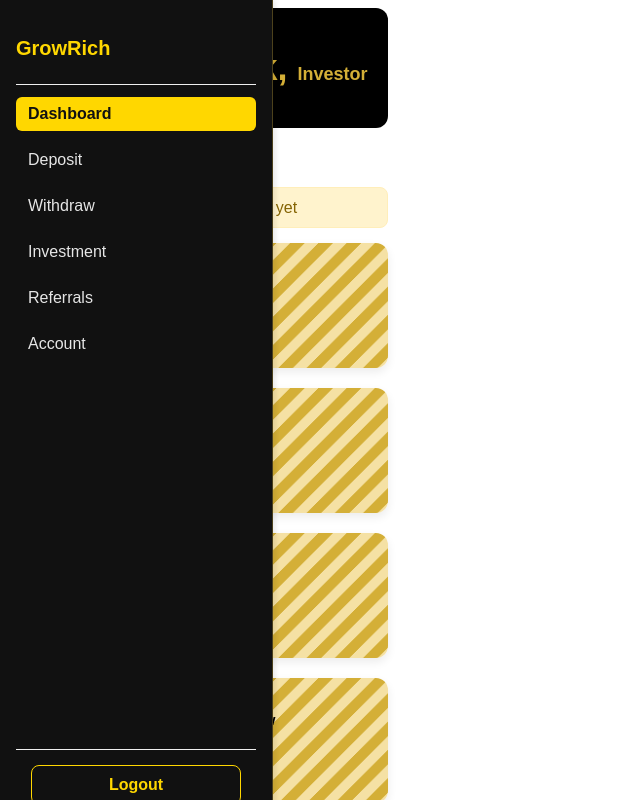
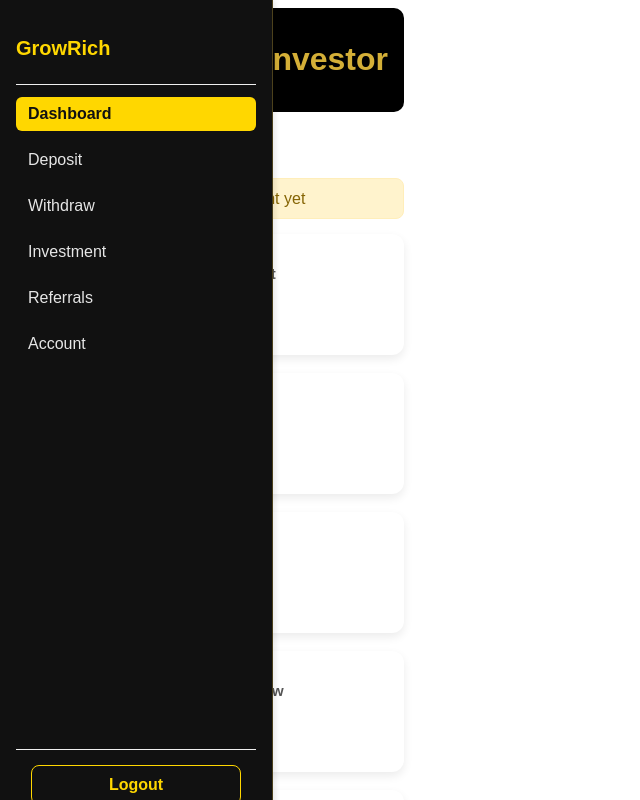
Before and after one commit to YBspotted20045/Grow-rich-investinm, a React (Vite) app: page /dashboard in a window 1280 px wide. Shown: the top 800 px of the page, without its empty margins (0-640 px from the left). Built offline with nearby package versions, Linux system fonts and the light colour scheme; no server answers; sample sign-in values are in the browser's storage.

Commit message:
Update Dashboard.css

```diff
--- a/src/pages/Dashboard.css
+++ b/src/pages/Dashboard.css
@@ -1,9 +1,11 @@
 .dashboard-wrapper {
   display: flex;
+  flex-direction: column;
   min-height: 100vh;
   background: #ffffff;
   position: relative;
   overflow: hidden;
+  padding: 20px;
 }
 
 /* Decorative black & gold circles */
@@ -16,108 +18,111 @@
   z-index: 0;
 }
 
-/* Gold circle */
 .dashboard-wrapper::before {
-  width: 200px;
-  height: 200px;
+  width: 180px;
+  height: 180px;
   background: #d4af37;
-  top: 10%;
-  left: -80px;
+  top: 12%;
+  left: -70px;
 }
 
-/* Black circle */
 .dashboard-wrapper::after {
-  width: 150px;
-  height: 150px;
+  width: 140px;
+  height: 140px;
   background: #000;
-  bottom: 15%;
-  right: -60px;
+  bottom: 18%;
+  right: -50px;
 }
 
-/* Main content */
-.dashboard-content {
-  flex: 1;
-  padding: 20px;
-  margin-left: 220px; /* space for sidebar */
+/* Heading */
+.dashboard-heading {
+  font-size: 22px;
+  font-weight: bold;
+  color: #222;
+  margin-bottom: 20px;
   position: relative;
-  z-index: 1; /* ensures text/cards are above background */
+  z-index: 1;
+}
+
+.dashboard-heading::after {
+  content: "";
+  display: block;
+  width: 60px;
+  height: 3px;
+  background: #d4af37;
+  margin-top: 5px;
 }
 
 /* Welcome card */
 .welcome-card {
-  background-color: #000; /* black */
-  color: #d4af37; /* gold */
-  padding: 15px 20px;       /* reduced padding */
-  border-radius: 12px;
+  background: #000;
+  color: #d4af37;
+  padding: 12px 16px;
+  border-radius: 10px;
+  font-size: 16px;
+  font-weight: 600;
+  margin-bottom: 20px;
   text-align: center;
-  font-size: 18px;          /* reduced from 22px */
-  font-weight: bold;
-  margin-bottom: 20px;
-  z-index: 2;
-  position: relative;
+  z-index: 1;
 }
 
-.welcome-card span {
-  color: #d4af37;
-  font-size: 18px;          /* match heading size */
+/* Section titles */
+.overview-title {
+  font-size: 20px;
+  font-weight: bold;
+  color: #333;
+  margin: 15px 0;
+  position: relative;
+  z-index: 1;
 }
 
-.dashboard-heading {
-  font-size: 22px;
-  color: #222;
-  margin-bottom: 10px;
+.overview-title::after {
+  content: "";
+  display: block;
+  width: 40px;
+  height: 3px;
+  background: #d4af37;
+  margin-top: 4px;
 }
 
-.dashboard-heading span {
-  color: #d4af37; /* gold */
-  font-weight: bold;
-}
-
-.overview-title {
-  font-size: 20px;
-  margin-bottom: 15px;
-  color: #333;
-}
-
+/* No investment message */
 .no-investment {
   background: #fff3cd;
   padding: 10px;
   border: 1px solid #ffeeba;
   border-radius: 8px;
   color: #856404;
+  text-align: center;
   font-weight: 500;
   margin-bottom: 15px;
-  text-align: center;
 }
 
-/* Grid for cards */
+/* Cards */
 .cards-grid {
   display: grid;
   grid-template-columns: repeat(auto-fit, minmax(220px, 1fr));
-  gap: 20px;
+  gap: 18px;
 }
 
-/* Card styling */
 .info-card {
   background: #fff;
   border-radius: 12px;
-  padding: 18px;
+  padding: 16px;
   box-shadow: 0 4px 10px rgba(0,0,0,0.08);
   text-align: center;
-  transition: transform 0.2s ease-in-out, box-shadow 0.2s ease-in-out;
-  position: relative;
   z-index: 1;
+  transition: transform 0.2s ease, box-shadow 0.2s ease;
 }
 
 .info-card:hover {
-  transform: translateY(-4px);
+  transform: translateY(-3px);
   box-shadow: 0 6px 14px rgba(0,0,0,0.12);
 }
 
 .info-card h3 {
   font-size: 15px;
   color: #555;
-  margin-bottom: 8px;
+  margin-bottom: 6px;
 }
 
 .info-card p {
@@ -126,7 +131,7 @@
   color: #111;
 }
 
-/* Status card colors */
+/* Status colors */
 .status-card p.active {
   color: green;
 }
@@ -134,60 +139,28 @@
   color: orange;
 }
 .status-card p.matured {
-  color: #d4af37; /* gold */
+  color: #d4af37;
 }
 .status-card p.no-investment {
   color: #999;
 }
 
-/* Gold-themed cards */
-.gold-card {
-  background: linear-gradient(
-    135deg,
-    #d4af37 25%,
-    #f5e1a4 25%,
-    #f5e1a4 50%,
-    #d4af37 50%,
-    #d4af37 75%,
-    #f5e1a4 75%,
-    #f5e1a4
-  );
-  background-size: 28.28px 28.28px; /* striped pattern */
-  color: #000;
-}
-
-.gold-card h3,
-.gold-card p {
-  color: #000;
-}
-
-.gold-card:hover {
-  background: #000;
-  color: #d4af37;
-}
-
-.gold-card:hover h3,
-.gold-card:hover p {
-  color: #d4af37;
-}
-
 /* Mobile */
 @media (max-width: 768px) {
-  .dashboard-content {
-    margin-left: 0;
+  .dashboard-wrapper {
+    padding: 15px;
+  }
+
+  .dashboard-heading {
+    font-size: 18px;
   }
 
   .cards-grid {
     grid-template-columns: 1fr;
   }
 
-  /* Optional: make welcome card text smaller on mobile */
   .welcome-card {
-    font-size: 16px;
-    padding: 12px 15px;
-  }
-
-  .welcome-card span {
-    font-size: 16px;
+    font-size: 14px;
+    padding: 10px;
   }
 }
```
